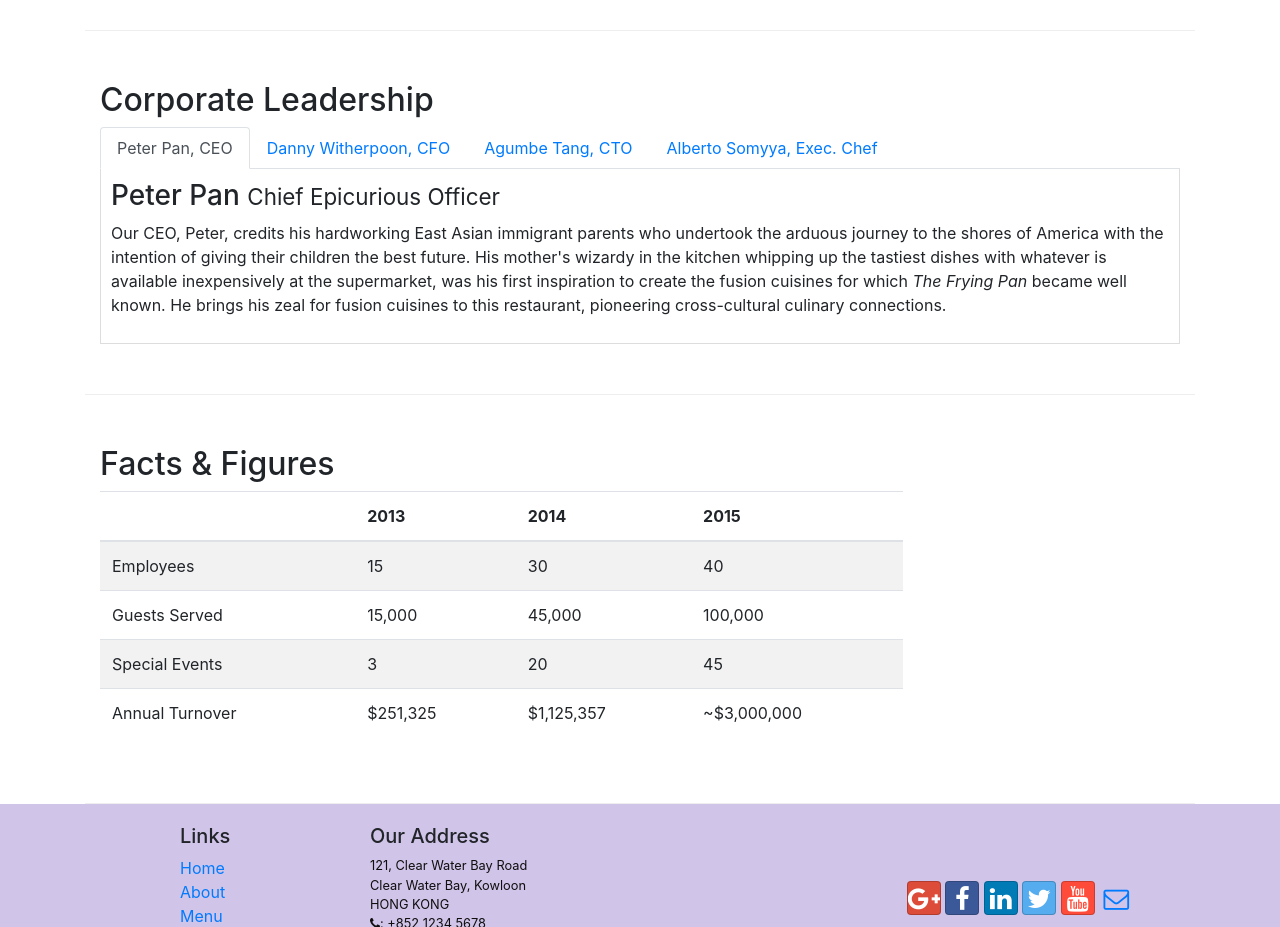
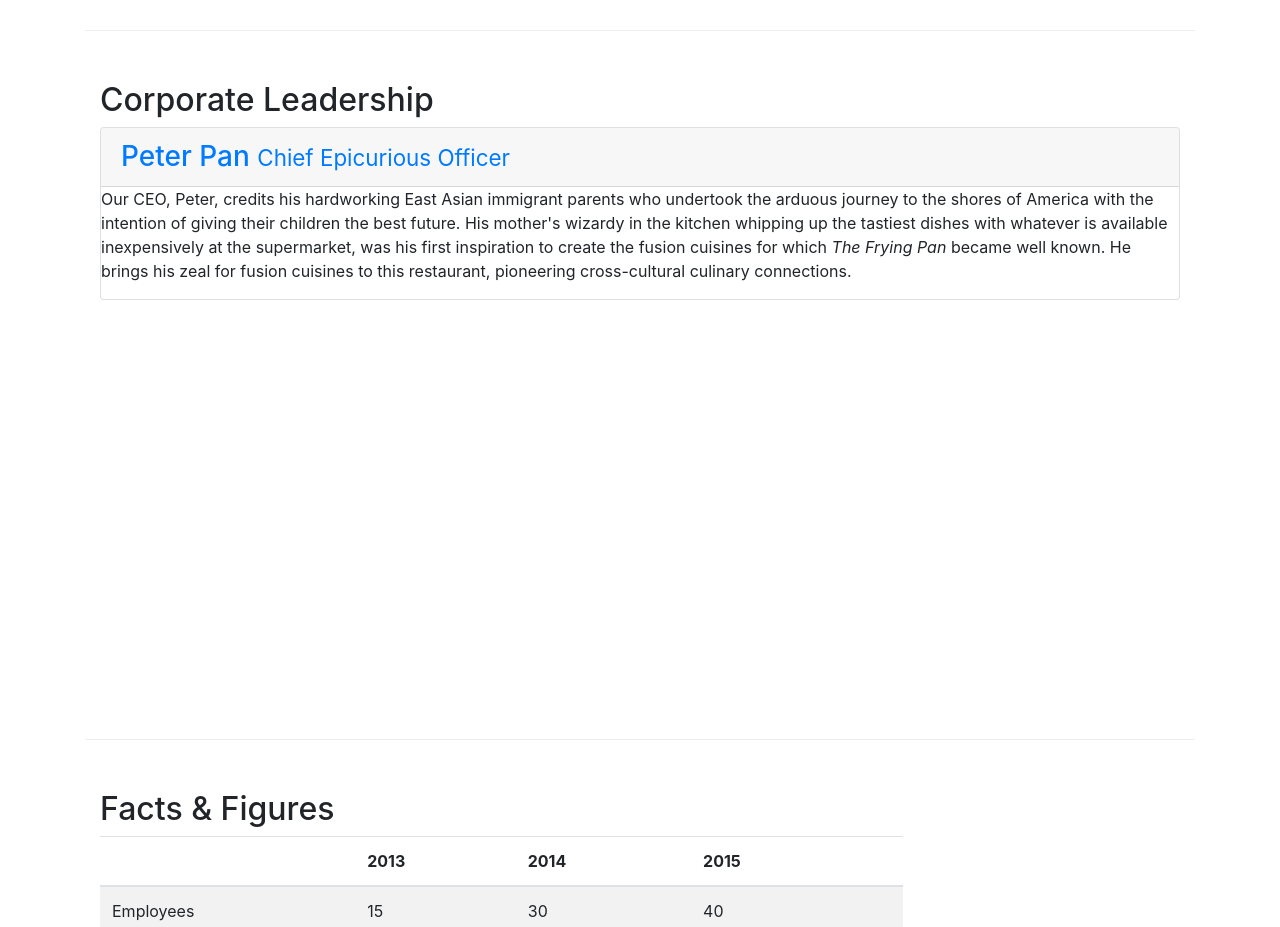
Before and after one commit to Abohassan1/New, a website: page aboutus.html in a window 1280 px wide. Shown: the part 880-1807 px from the top of the page. Drawn offline with nearby package versions, Linux system fonts and the light colour scheme.

Commit message:
accordian

```diff
--- a/aboutus.html
+++ b/aboutus.html
@@ -107,25 +107,18 @@
             <div class="col-12">
                 <h2>Corporate Leadership</h2>
 
-                <ul class="nav nav-tabs">
-                    <li class="nav-item">
-                        <a href="#peter" class="nav-link active" role="tab" data-toggle="tab">Peter Pan, CEO</a>
-                    </li>
-                    <li class="nav-item">
-                        <a href="#danny" class="nav-link" role="tab" data-toggle="tab">Danny Witherpoon, CFO</a>
-                    </li>
-                    <li class="nav-item">
-                        <a href="#agumbe" class="nav-link" role="tab" data-toggle="tab">Agumbe Tang, CTO</a>
-                    </li>
-                    <li class="nav-item">
-                        <a href="#alberto" class="nav-link" role="tab" data-toggle="tab">Alberto Somyya, Exec. Chef</a>
-                    </li>
-                </ul>
-
-                <div class="tab-content">
-                    <div role="tabpanel" class="tab-pane fade show active" id="peter">
-                        <h3>Peter Pan <small>Chief Epicurious Officer</small></h3>
-                        <p class="hidden-xs-down">Our CEO, Peter, credits his hardworking East Asian immigrant parents who undertook the arduous journey to the shores of America with the intention of giving their children the best future. His mother's wizardy in the kitchen whipping up the tastiest dishes with whatever is available inexpensively at the supermarket, was his first inspiration to create the fusion cuisines for which <em>The Frying Pan</em> became well known. He brings his zeal for fusion cuisines to this restaurant, pioneering cross-cultural culinary connections.</p>
+                <div id="accordian" role="tablist">
+                    <div class="card">
+                        <div class="card-header" role="tab" id="peterhead">
+                                <h3 class="mb-0">
+                                    <a href="#peter" data-toggle="collapse" data-parent="#accordian">Peter Pan <small>Chief Epicurious Officer</small></a>
+                                </h3>
+                            </div>
+                    <div role="tab-panel" class="collapse show" id="peter">
+                        <div class="card-block">
+                            <p class="hidden-xs-down">Our CEO, Peter, credits his hardworking East Asian immigrant parents who undertook the arduous journey to the shores of America with the intention of giving their children the best future. His mother's wizardy in the kitchen whipping up the tastiest dishes with whatever is available inexpensively at the supermarket, was his first inspiration to create the fusion cuisines for which <em>The Frying Pan</em> became well known. He brings his zeal for fusion cuisines to this restaurant, pioneering cross-cultural culinary connections.</p>
+                        </div>
+                    </div>
                     </div>
 
                     <div role="tabpanel" class="tab-pane fade" id="danny">
```
